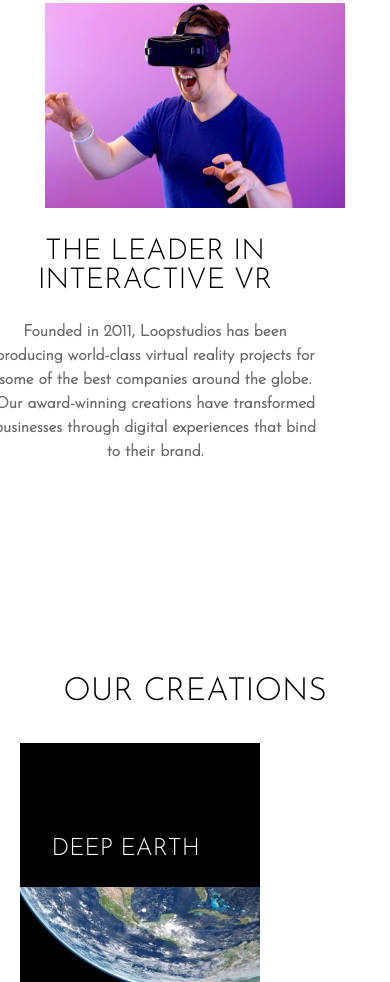
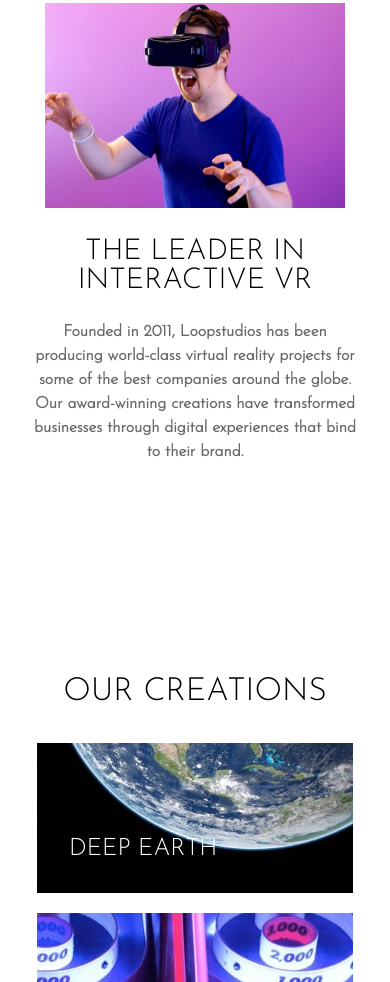
Before and after one commit to delfigica/loopstudios-landing-page, a plain HTML site: page index.html in a window 390 px wide. Shown: the part 1018-2000 px from the top of the page. Drawn offline with Linux system fonts and the light colour scheme.

Commit message:
fix mobile view

```diff
--- a/style.css
+++ b/style.css
@@ -14,7 +14,6 @@ img {
   background-image: url("./images/desktop/image-hero.jpg");
   background-repeat: no-repeat;
   background-size: cover;
-  filter: grayscale(10%);
   height: 80vh;
   padding: 4em 5em;
 }
@@ -115,7 +114,7 @@ img {
   }
   .banner-box {
     background-position: center;
-    background-size: 1300px;
+    background-size: cover;
     height: 100vh;
     padding: 2em;
   }
@@ -183,6 +182,7 @@ img {
     width: 90%;
     padding: 0;
     text-align: center;
+    left: 0;
   }
   .interactive-text-box h3 {
     font-size: 1.8em;
@@ -314,9 +314,11 @@ img {
     margin: auto;
   }
   .card {
-    margin: 10px 0px;
+    margin: 10px auto;
     background-size: 410px;
     background-position: center;
+    width: 90%;
+    height: 150px;
   }
   .card-box {
     width: 280px;
```
